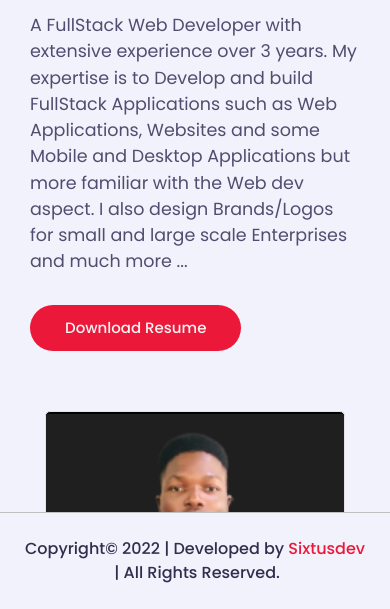
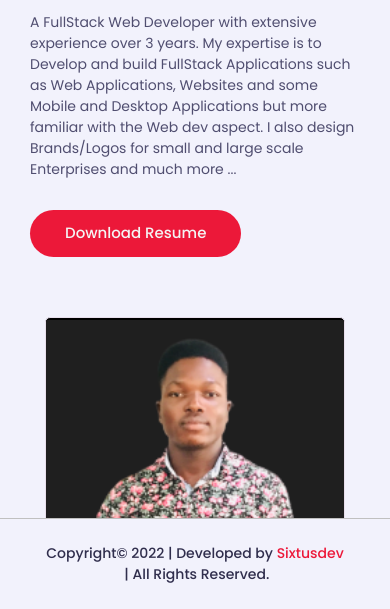
Before and after one commit to sixtusdeveloper/myportfolio, a website: page index.html in a window 390 px wide. Shown: the part 235-844 px from the top of the page. Drawn offline with nearby package versions, Linux system fonts and the light colour scheme; a web font is replaced by a local one.

Commit message:
Commit on css file

```diff
--- a/CSS/styles.css
+++ b/CSS/styles.css
@@ -1414,6 +1414,14 @@ footer.footer {
   .center {
     max-width: 100%;
   }
+
+  .home-info p {
+    font-size: 14px;
+  }
+
+  .footer .copyright {
+    font-size: 14px;
+  }
 }
 
 /* Loader style */
```
